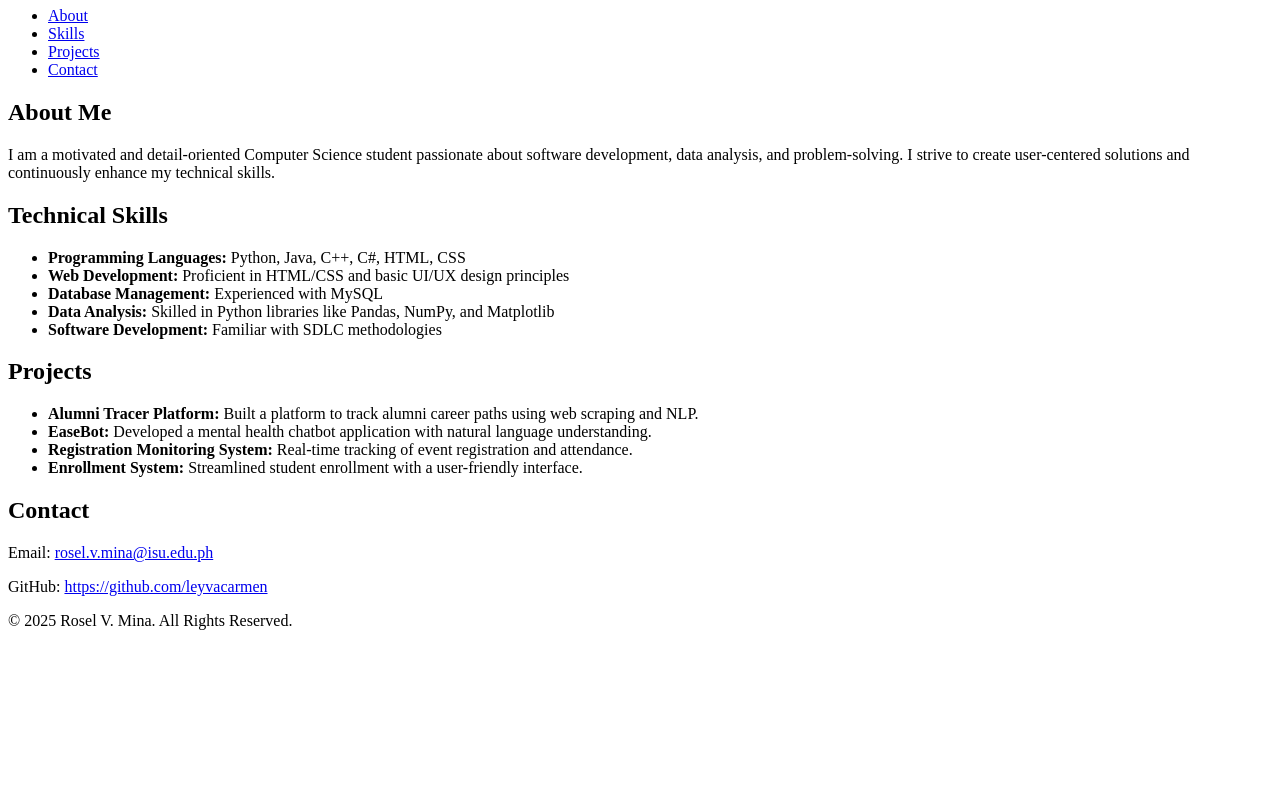
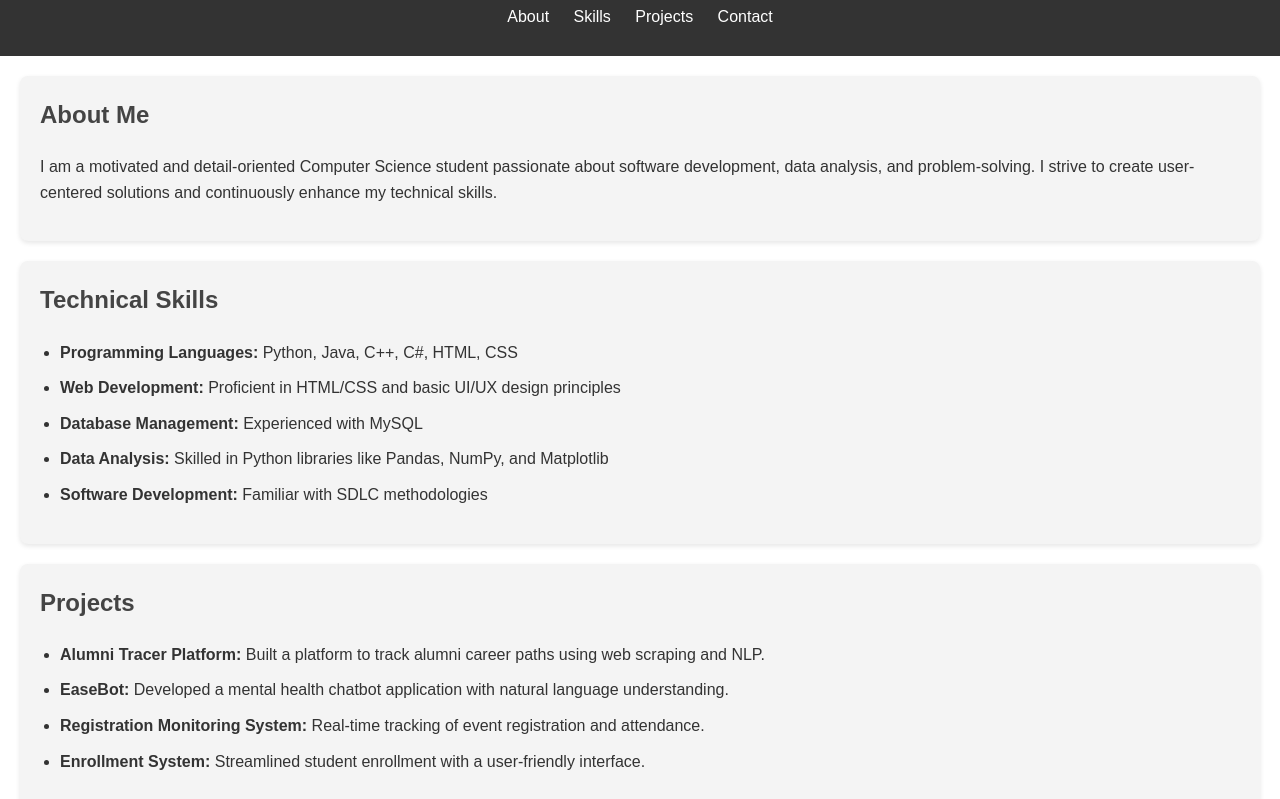
Before and after one commit to leyvacarmen/yva.github.io, a plain HTML site: page index.html in a window 1280 px wide. Shown: the part 73-872 px from the top of the page. Before the commit the page ends 800 px from the top, so only its background shows below. Drawn offline with Linux system fonts and the light colour scheme.

Commit message:
Update index.html

```diff
--- a/index.html
+++ b/index.html
@@ -4,7 +4,75 @@
     <meta charset="UTF-8">
     <meta name="viewport" content="width=device-width, initial-scale=1.0">
     <title>Rosel V. Mina Portfolio</title>
-    <link rel="stylesheet" href="styles.css">
+    <style>
+        /* General Styles */
+        body {
+            font-family: Arial, sans-serif;
+            margin: 0;
+            padding: 0;
+            line-height: 1.6;
+            color: #333;
+        }
+
+        header {
+            background: #333;
+            color: #fff;
+            padding: 10px 20px;
+            text-align: center;
+        }
+
+        header h1 {
+            margin: 0;
+        }
+
+        nav ul {
+            list-style: none;
+            padding: 0;
+        }
+
+        nav ul li {
+            display: inline;
+            margin: 0 10px;
+        }
+
+        nav ul li a {
+            color: #fff;
+            text-decoration: none;
+        }
+
+        /* Section Styles */
+        section {
+            padding: 20px;
+            margin: 20px;
+            background: #f4f4f4;
+            border-radius: 8px;
+            box-shadow: 0 2px 5px rgba(0, 0, 0, 0.1);
+        }
+
+        section h2 {
+            margin-top: 0;
+            color: #444;
+        }
+
+        ul {
+            padding-left: 20px;
+        }
+
+        ul li {
+            margin-bottom: 10px;
+        }
+
+        /* Footer Styles */
+        footer {
+            text-align: center;
+            padding: 10px;
+            background: #333;
+            color: #fff;
+            position: relative;
+            bottom: 0;
+            width: 100%;
+        }
+    </style>
 </head>
 <body>
     <header>
@@ -55,6 +123,24 @@
         <p>&copy; 2025 Rosel V. Mina. All Rights Reserved.</p>
     </footer>
 
-    <script src="script.js"></script>
+    <script>
+        // Add interactivity for the navigation menu
+        const navLinks = document.querySelectorAll('nav ul li a');
+
+        navLinks.forEach(link => {
+            link.addEventListener('click', function (e) {
+                e.preventDefault();
+                const targetId = this.getAttribute('href').substring(1);
+                const targetSection = document.getElementById(targetId);
+
+                if (targetSection) {
+                    window.scrollTo({
+                        top: targetSection.offsetTop,
+                        behavior: 'smooth'
+                    });
+                }
+            });
+        });
+    </script>
 </body>
 </html>
```
